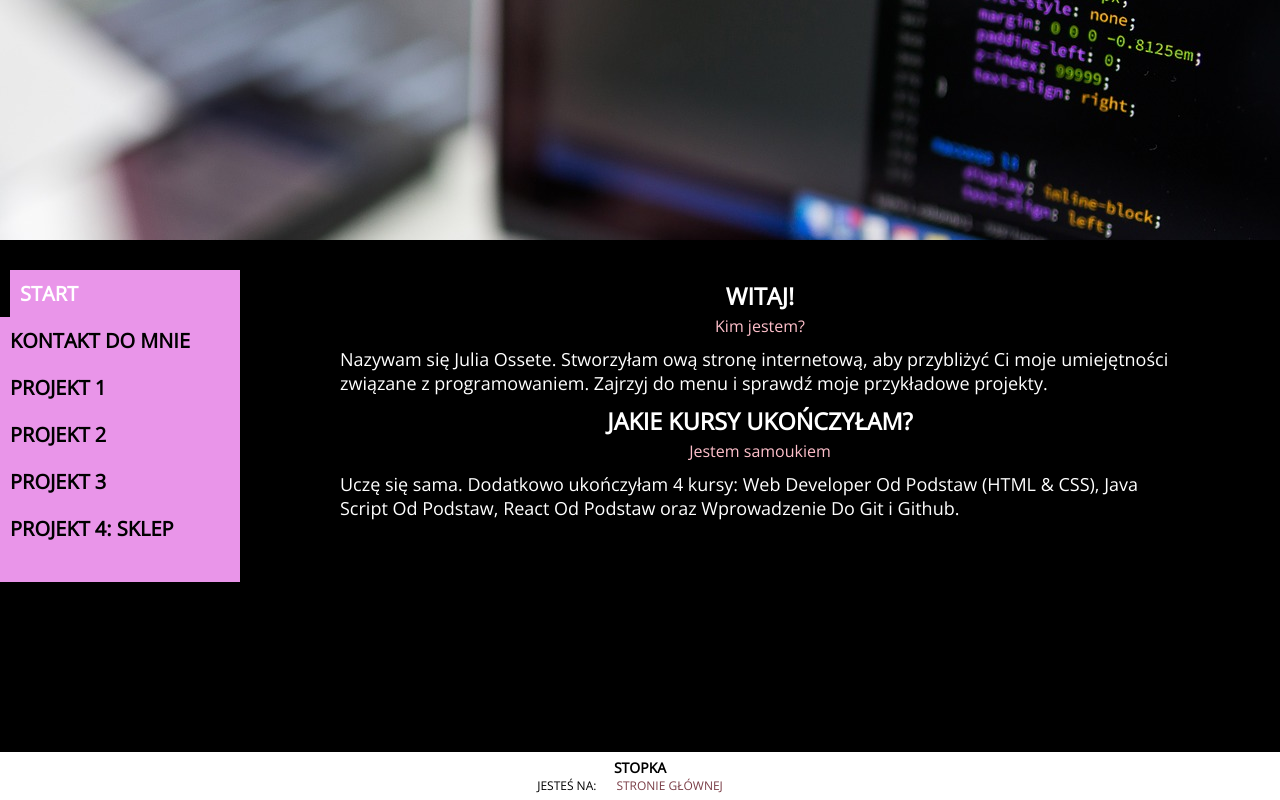
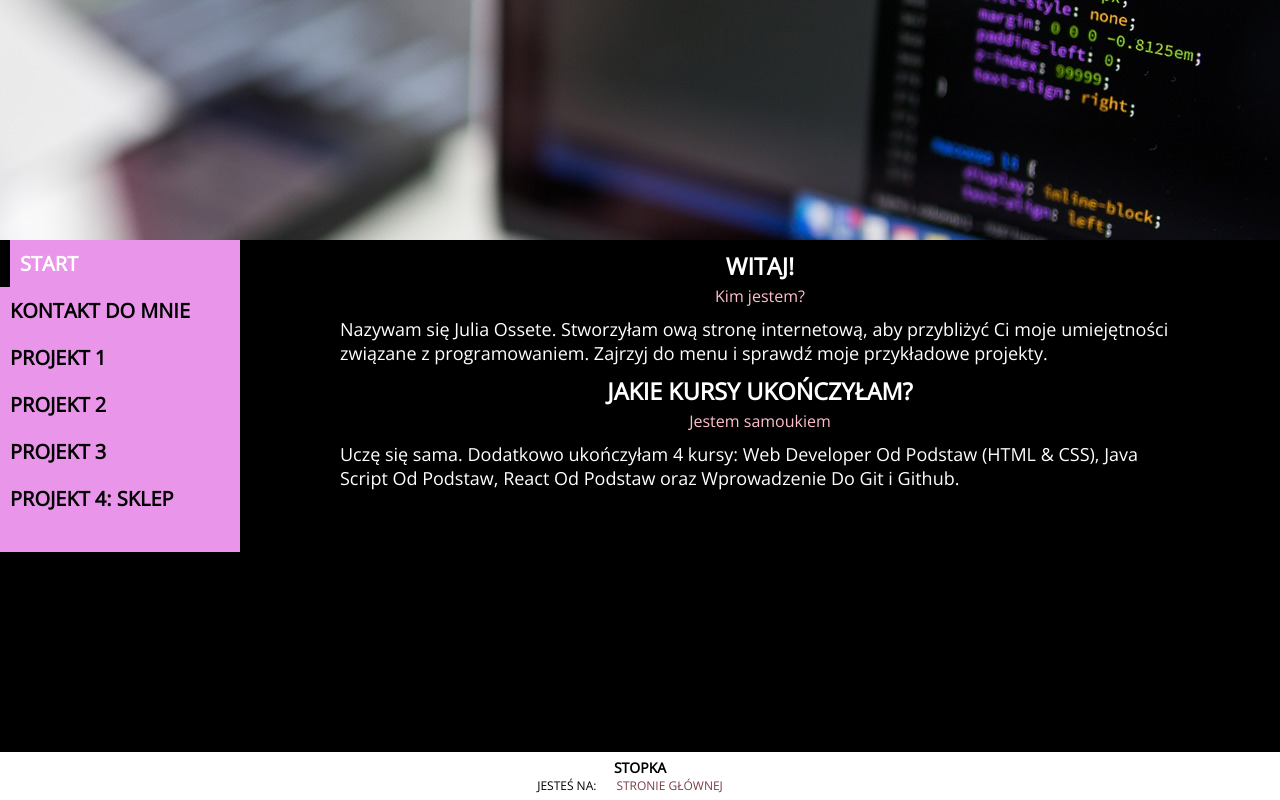
Before and after one commit to juliaossete/react-app, a React app: page / in a window 1280 px wide. Built offline with nearby package versions, Linux system fonts and the light colour scheme.

Commit message:
masterrr

```diff
--- a/src/styles/App.css
+++ b/src/styles/App.css
@@ -15,7 +15,6 @@ header {
 main {
   display: flex;
   flex-grow: 1;
-  padding: 30px 0;
 }
 
 aside {
```
